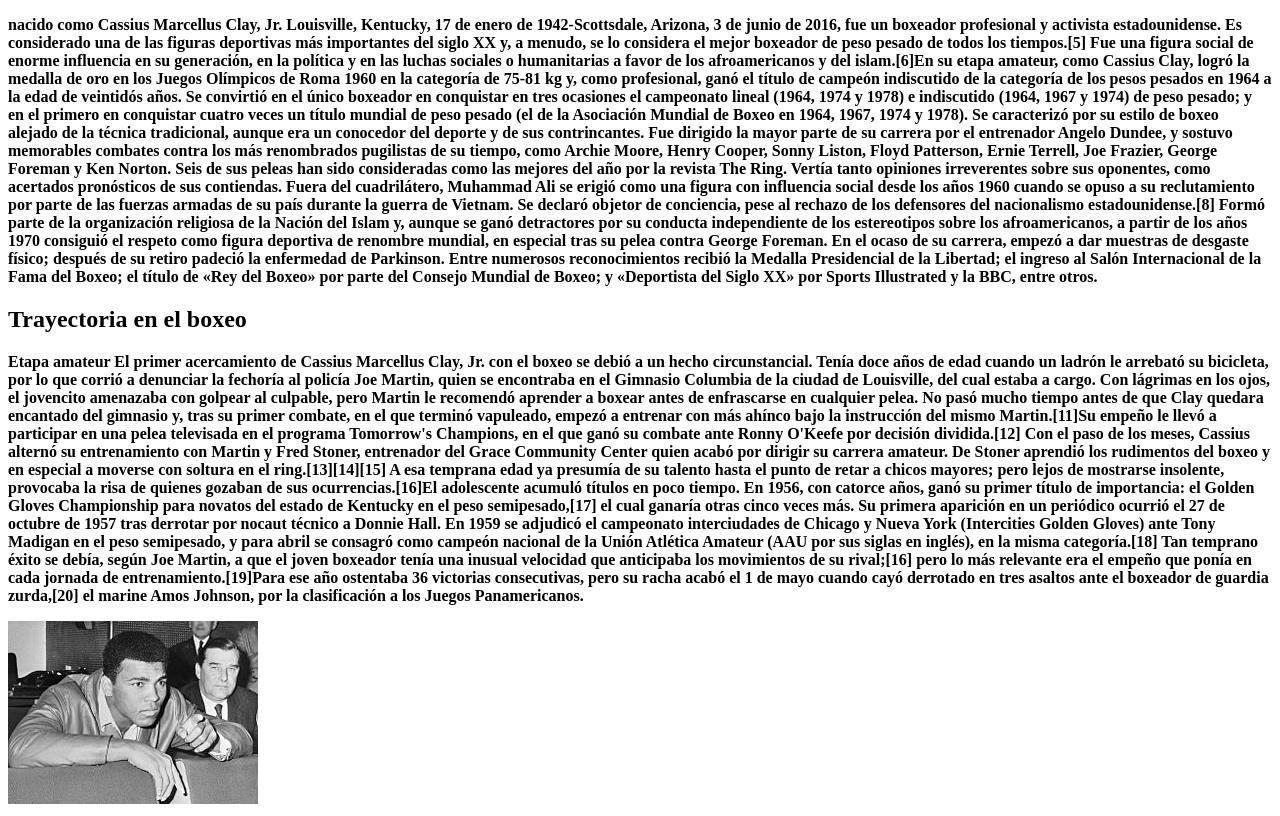
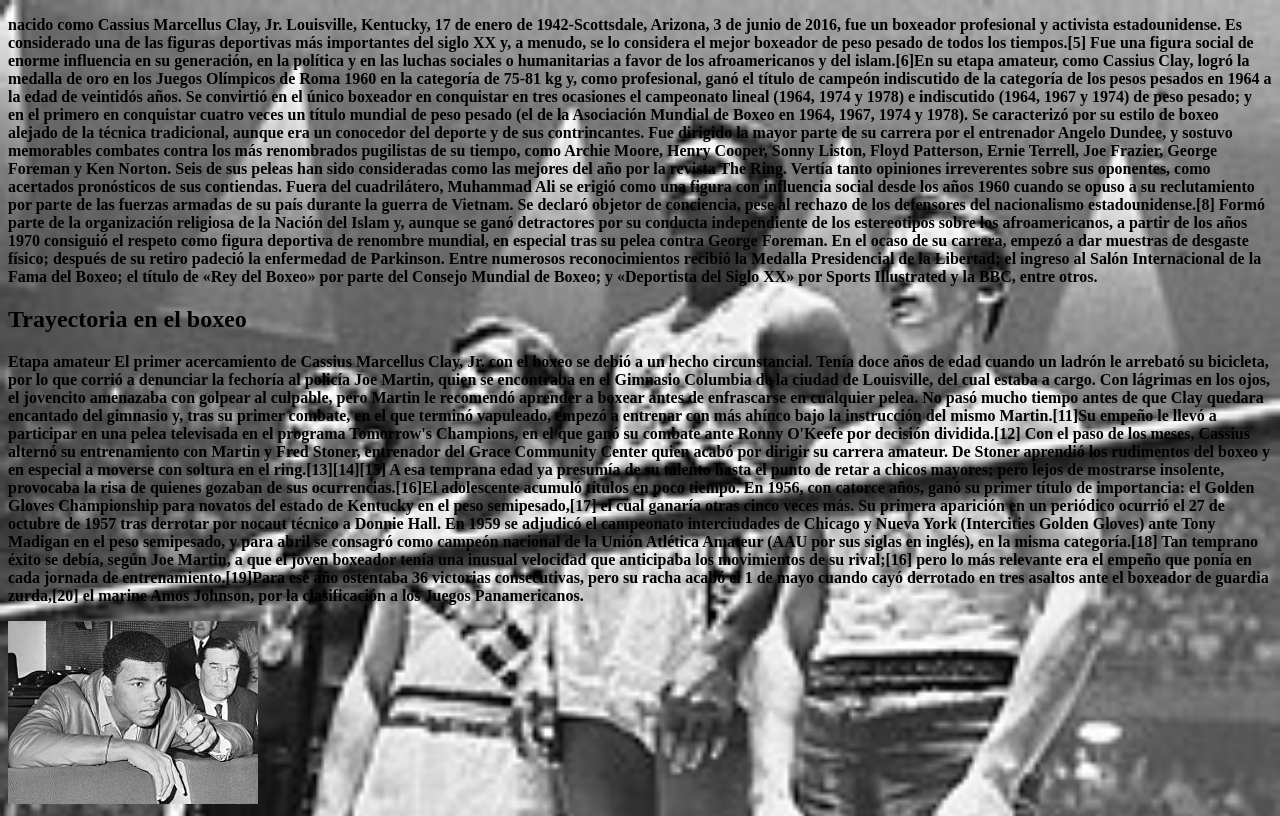
Before and after one commit to emilianoFerr/boxeo.github.io, a plain HTML site: page nuevo3.html in a window 1280 px wide. Drawn offline with Linux system fonts and the light colour scheme.

Commit message:
Add files via upload

```diff
--- a/nuevo3.html
+++ b/nuevo3.html
@@ -6,7 +6,7 @@
 <body>
 <style>
 	body {
-	 background-image: url("ol.jpeg");
+	 background-image: url("ol.jpg");
 	 background-size: cover;
 	 background-repeat: no-repeat;
 	 }
```
